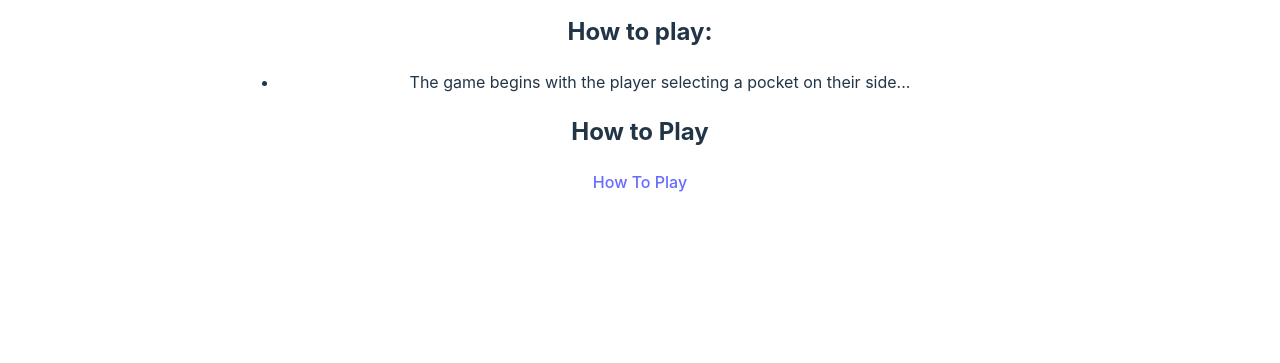
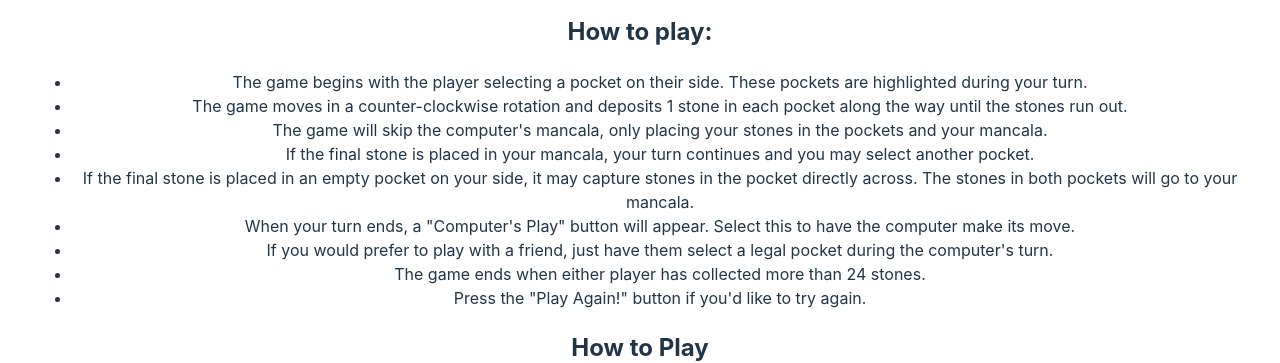
Before and after one commit to bethkimani/react-mancala-project, a React (Vite) app: page / in a window 1280 px wide. Shown: the part 1019-1382 px from the top of the page. Before the commit the page ends 1245 px from the top, so only its background shows below. Built offline with nearby package versions, Linux system fonts and the light colour scheme.

Commit message:
Update About.jsx

```diff
--- a/src/Components/About.jsx
+++ b/src/Components/About.jsx
@@ -9,8 +9,15 @@ const About = () => {
       <p>Mancala is a strategic game of capturing stones.</p>
       <h2>How to play:</h2>
       <ul>
-        <li>The game begins with the player selecting a pocket on their side...</li>
-        {/* Add remaining instructions here */}
+      <li>The game begins with the player selecting a pocket on their side. These pockets are highlighted during your turn.</li>
+      <li>The game moves in a counter-clockwise rotation and deposits 1 stone in each pocket along the way until the stones run out.</li>
+      <li>The game will skip the computer's mancala, only placing your stones in the pockets and your mancala.</li>
+     <li>If the final stone is placed in your mancala, your turn continues and you may select another pocket.</li>
+     <li>If the final stone is placed in an empty pocket on your side, it may capture stones in the pocket directly across. The stones in both pockets will go to your mancala.</li>
+    <li>When your turn ends, a "Computer's Play" button will appear. Select this to have the computer make its move.</li>
+    <li>If you would prefer to play with a friend, just have them select a legal pocket during the computer's turn.</li>
+    <li>The game ends when either player has collected more than 24 stones.</li>
+    <li>Press the "Play Again!" button if you'd like to try again.</li>
       </ul>
     </section>
   );
```
